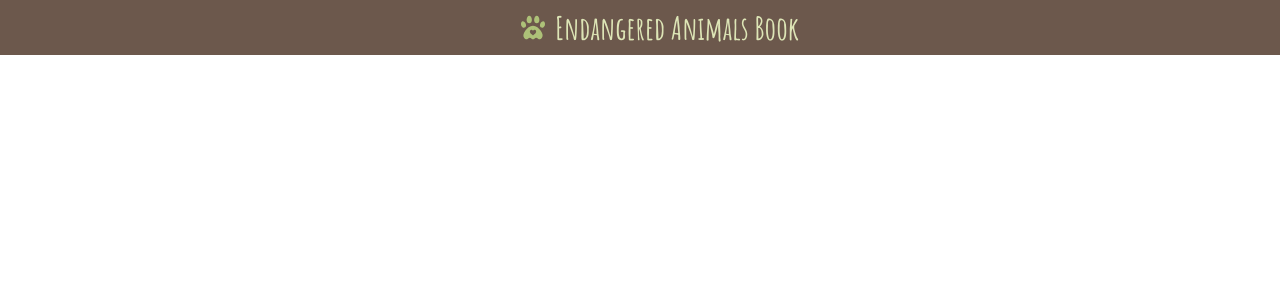
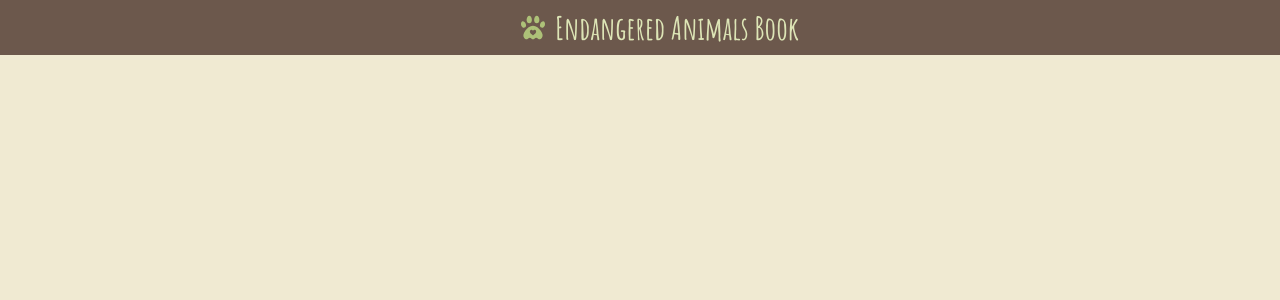
Before and after one commit to stylish-pawmy/endangered-animals-book, a React (Vite) app: page / in a window 1280 px wide. Shown: the top 300 px of the page. Built offline with nearby package versions, Linux system fonts and the light colour scheme.

Commit message:
Change body bg color

```diff
--- a/src/App.css
+++ b/src/App.css
@@ -1,3 +1,13 @@
+body, html {
+  box-sizing: border-box;
+  margin: 0;
+  padding: 0;
+}
+
+body {
+  background-color: var(--parchment);
+}
+
 header {
   position: fixed;
   top: 0;
--- a/src/App.jsx
+++ b/src/App.jsx
@@ -5,6 +5,9 @@ function App() {
   return (
     <>
       <TopBar />
+      <main>
+
+      </main>
     </>
   )
 }
```
